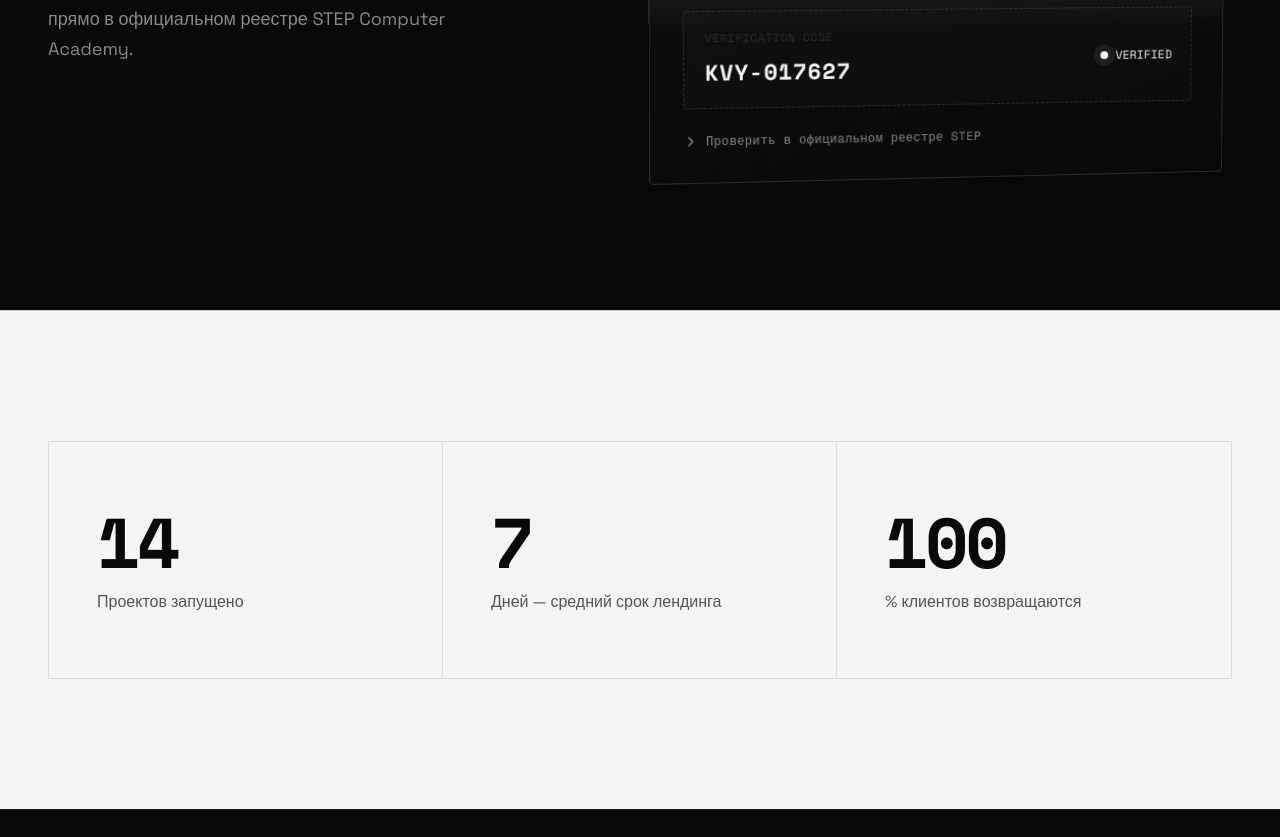
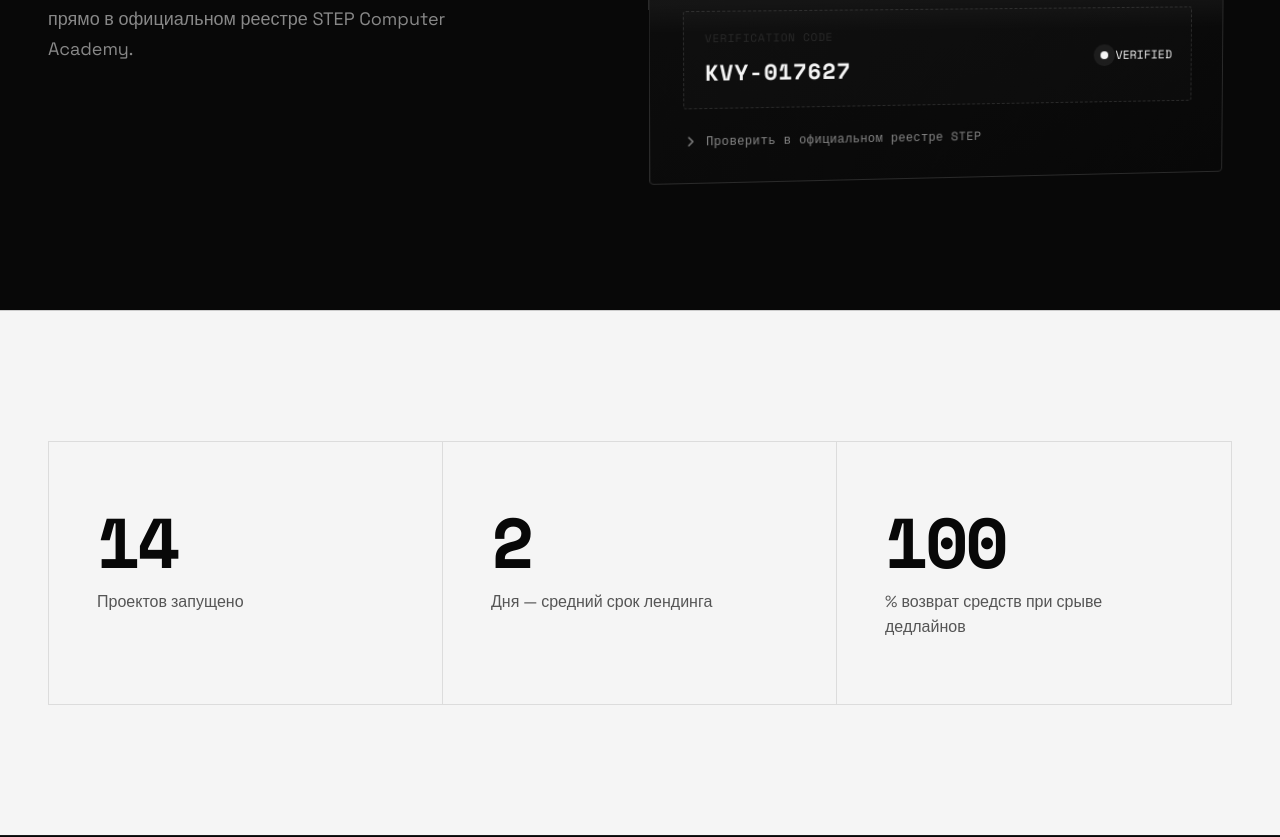
Before and after one commit to olezzzka/DipLogic, a plain HTML site: page uploads/diplogic.html in a window 1280 px wide. Shown: the part 4433-5270 px from the top of the page. Drawn offline with nearby package versions, Linux system fonts and the light colour scheme; animation ran at ten frames a second.

Commit message:
Update stats block: 2 days average landing timeline and 100% deadline guarantee

```diff
--- a/uploads/diplogic.html
+++ b/uploads/diplogic.html
@@ -1505,12 +1505,12 @@
       <div class="stat-label">Проектов запущено</div>
     </div>
     <div class="stat">
-      <div class="stat-num" data-target="7">0</div>
-      <div class="stat-label">Дней — средний срок лендинга</div>
+      <div class="stat-num" data-target="2">0</div>
+      <div class="stat-label">Дня — средний срок лендинга</div>
     </div>
     <div class="stat">
       <div class="stat-num" data-target="100">0</div>
-      <div class="stat-label">% клиентов возвращаются</div>
+      <div class="stat-label">% возврат средств при срыве дедлайнов</div>
     </div>
   </div>
 </section>
```
